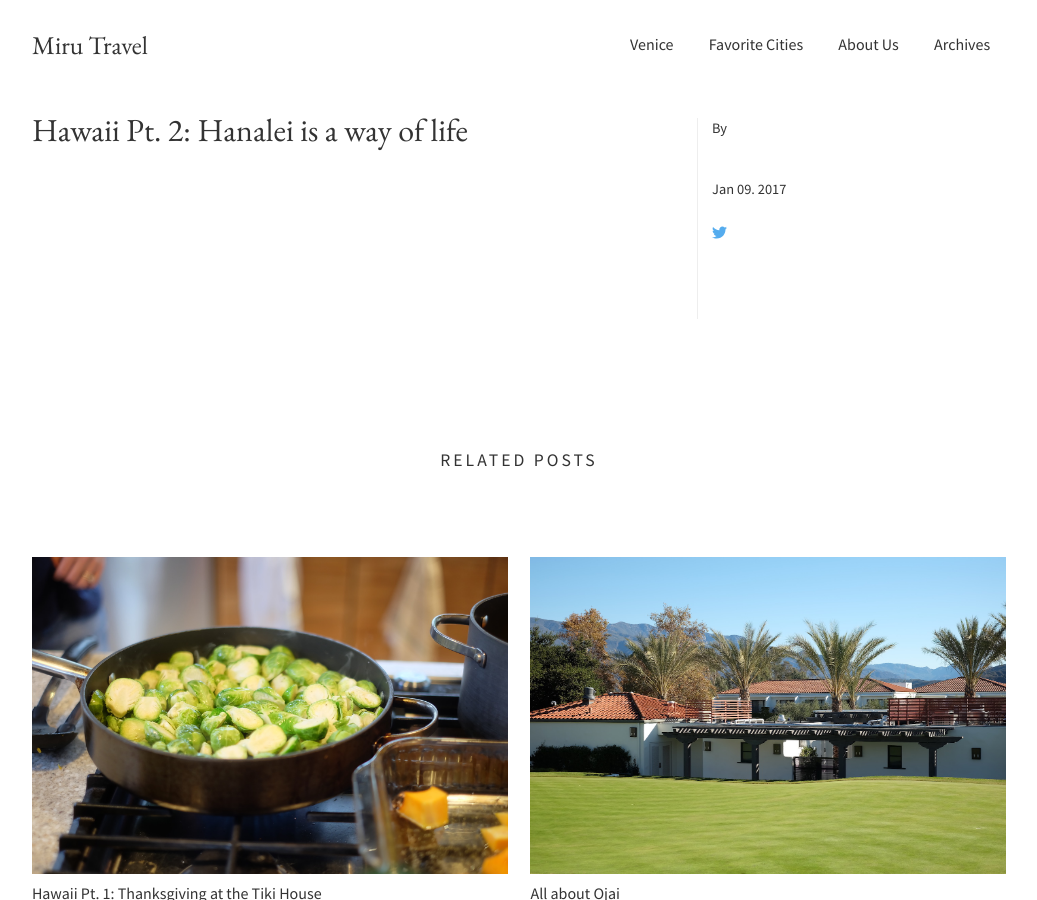
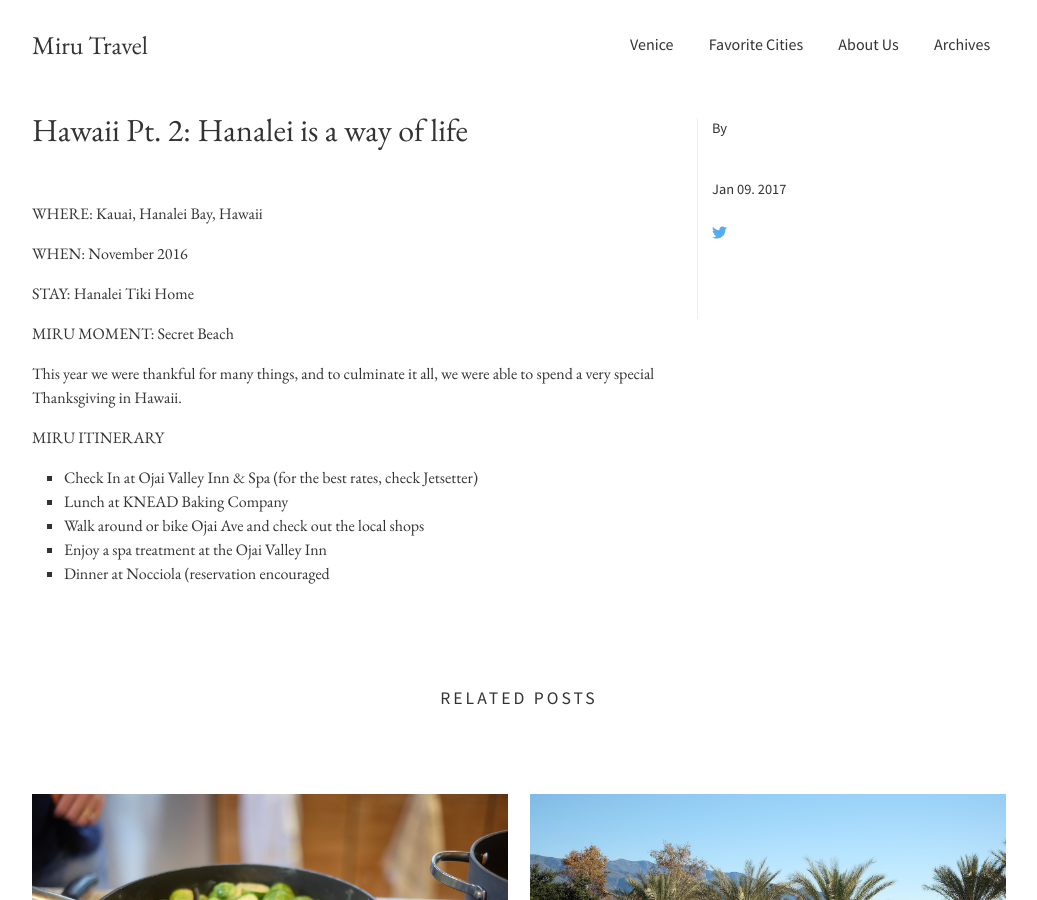
Before and after one commit to PHironaka/Miru-Blog, a Jekyll site: the page built from _posts/2017-01-09-hawaii-pt-2-hanalei-is-a-way-of-life.markdown, in a window 1280 px wide and 900 px high. Shown: the whole window, without its empty margins (121-1158 px from the left). Built offline with Jekyll 4.4.1, drawn with Linux system fonts in a browser that asks for light colours; nearby versions of some CDN libraries.

Commit message:
Updated Hawaii Pt 2 Hanalei Is A Way Of Life

```diff
--- a/_posts/2017-01-09-hawaii-pt-2-hanalei-is-a-way-of-life.markdown
+++ b/_posts/2017-01-09-hawaii-pt-2-hanalei-is-a-way-of-life.markdown
@@ -2,3 +2,21 @@
 title: 'Hawaii Pt. 2: Hanalei is a way of life'
 date: 2017-01-09 02:30:00 Z
 ---
+
+WHERE: Kauai, Hanalei Bay, Hawaii
+
+WHEN: November 2016
+
+STAY: Hanalei Tiki Home
+
+MIRU MOMENT: Secret Beach
+
+This year we were thankful for many things, and to culminate it all, we were able to spend a very special Thanksgiving in Hawaii.
+
+MIRU ITINERARY
+
+* Check In at Ojai Valley Inn & Spa (for the best rates, check Jetsetter)
+* Lunch at KNEAD Baking Company
+* Walk around or bike Ojai Ave and check out the local shops
+* Enjoy a spa treatment at the Ojai Valley Inn
+* Dinner at Nocciola (reservation encouraged
```
